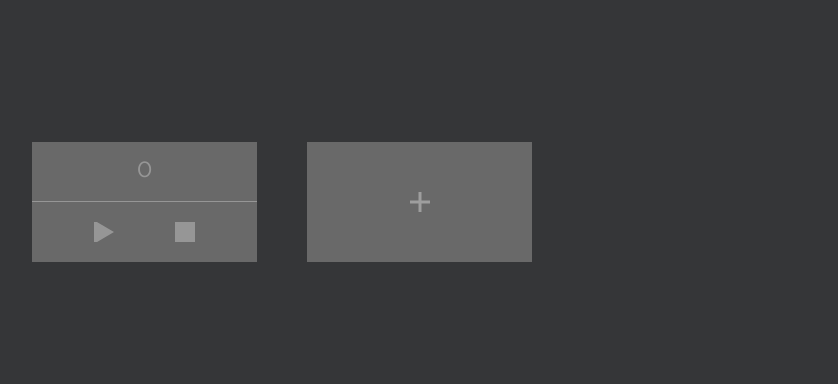
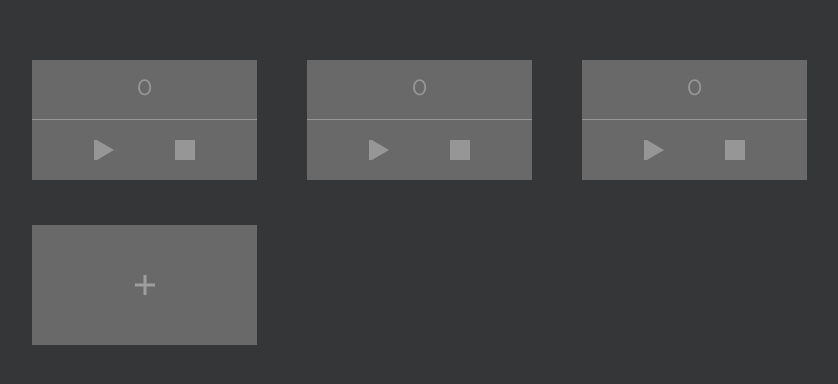
Before and after one commit to N-Daria/Stopwatchers, a Vue app: page / in a window 1280 px wide. Shown: the part 198-582 px from the top of the page, without its empty margins (220-1058 px from the left). Built offline with nearby package versions, Linux system fonts and the light colour scheme.

Commit message:
feat: divides components

```diff
--- a/src/components/App.vue
+++ b/src/components/App.vue
@@ -1,38 +1,7 @@
 <template>
   <main class="body">
     <ul class="stopwachList">
-      <!-- <stopwachList v-bind:stopwaches="stopwaches" /> -->
-
-      <!-- <li class="stopwach stopwachList__block" v-for="item in stopwaches" :key="item.id">
-
-
-      </li> -->
-
-      <li class="stopwach stopwachList__block">
-        <p
-          class="stopwach__time"
-          v-bind:class="{ stopwach__time_stopped: !this.stopwach.isActive }"
-        >
-          {{ formattedTime }}
-        </p>
-        <button
-          v-if="!stopwach.isActive"
-          class="stopwach__button stopwach__button_start"
-          v-bind:class="{ stopwach__button_stopped: !this.stopwach.isActive }"
-          @click="setTimer"
-        ></button>
-        <button
-          v-if="stopwach.isActive"
-          class="stopwach__button stopwach__button_stop"
-          v-bind:class="{ stopwach__button_stopped: !this.stopwach.isActive }"
-          @click="stopTimer"
-        ></button>
-        <button
-          class="stopwach__button stopwach__button_reset"
-          v-bind:class="{ stopwach__button_stopped: !this.stopwach.isActive }"
-          @click="resetTimer"
-        ></button>
-      </li>
+      <stopwach-list v-bind:stopwaches="stopwaches" />
 
       <button class="stopwachList__new-stopwach stopwachList__block" @click="createTimer"></button>
     </ul>
@@ -40,86 +9,47 @@
 </template>
 
 <script>
-// import stopwachList from './stopwachList.vue';
+import StopwachList from './StopwachList.vue';
 
 export default {
-  // components: {
-  //   stopwachList,
-  // },
+  components: {
+    StopwachList,
+  },
 
   data() {
     return {
-      stopwach: {
-        time: 0,
-        id: Date.now(),
-        isActive: false,
-        timer: null,
-      },
-
-      // stopwaches: [
-      //   {
-      //     time: 0,
-      //     id: Date.now(),
-      //     isSet: true,
-      //   },
-      //   {
-      //     time: '25:32',
-      //     id: Date.now(),
-      //     isSet: true,
-      //   },
-      //   {
-      //     time: '1:30:15',
-      //     id: Date.now(),
-      //     isSet: true,
-      //   },
-      // ],
+      stopwaches: [
+        {
+          time: 0,
+          id: Date.now(),
+          isActive: false,
+          timer: null,
+        },
+        {
+          time: 0,
+          id: Date.now(),
+          isActive: false,
+          timer: null,
+        },
+        {
+          time: 0,
+          id: Date.now(),
+          isActive: false,
+          timer: null,
+        },
+      ],
     };
   },
 
   methods: {
     createTimer() {
       const newStopwach = {
-        time: 4,
+        time: 0,
         id: Date.now(),
-        isSet: false,
+        isActive: false,
+        timer: null,
       };
       this.stopwaches.push(newStopwach);
-    },
-
-    setTimer() {
-      this.stopwach.isActive = true;
-
-      this.stopwach.timer = setInterval(() => {
-        this.stopwach.time += 1;
-      }, 1000);
-    },
-
-    resetTimer() {
-      this.stopwach.time = 0;
-    },
-
-    stopTimer() {
-      this.stopwach.isActive = false;
-      clearInterval(this.stopwach.timer);
-    },
-  },
-
-  computed: {
-    formattedTime() {
-      let newTime = this.stopwach.time;
-
-      if (newTime > 60) {
-        const date = new Date(1990, 1, 1, 0, 0, this.stopwach.time);
-
-        if (date.getMinutes() > 0) {
-          newTime = `${date.getMinutes()}:${date.getSeconds()}`;
-        }
-        if (date.getHours() > 0) {
-          newTime = `${date.getHours()}:${date.getMinutes()}:${date.getSeconds()}`;
-        }
-      }
-
-      return newTime;
     },
   },
 };
@@ -168,11 +98,6 @@ button {
   padding: 0;
 }
 
-.stopwachList__block {
-  min-height: 120px;
-  background-color: #696969;
-}
-
 @media (max-width: 1199px) {
   .stopwachList {
     max-width: 500px;
@@ -185,52 +110,9 @@ button {
   }
 }
 
-.stopwach {
-  display: flex;
-  flex-wrap: wrap;
-  justify-content: space-evenly;
-  color: white;
-}
-
-.stopwach__time {
-  border-bottom: 1px white solid;
-  padding: 19px 0;
-  color: inherit;
-  font-family: 'Gotham Pro', 'Arial', 'sans-serif';
-  font-style: normal;
-  font-weight: 400;
-  font-size: 22px;
-  line-height: 21px;
-  text-align: center;
-  width: 100%;
-  margin: 0;
-}
-
-.stopwach__time_stopped,
-.stopwach__button_stopped {
-  opacity: 0.3;
-}
-
-.stopwach__button {
-  background-position: center;
-  background-repeat: no-repeat;
-  background-size: 20px;
-  background-color: inherit;
-  width: 20px;
-  height: 20px;
-  margin: 20px 0;
-}
-
-.stopwach__button_start {
-  background-image: url(../assets/icons/треугольник.svg);
-}
-
-.stopwach__button_stop {
-  background-image: url(../assets/icons/Пауза.svg);
-}
-
-.stopwach__button_reset {
-  background-image: url(../assets/icons/квадрат.svg);
+.stopwachList__block {
+  min-height: 120px;
+  background-color: #696969;
 }
 
 .stopwachList__new-stopwach {
--- /dev/null
+++ b/src/components/StopwachList.vue
@@ -0,0 +1,22 @@
+<template>
+  <stopwatch-item v-for="stopwach in stopwaches" :key="stopwach.id" v-bind:stopwach="stopwach" />
+</template>
+
+<script>
+import StopwatchItem from './StopwatchItem.vue';
+
+export default {
+  components: {
+    StopwatchItem,
+  },
+
+  props: {
+    stopwaches: {
+      type: Array,
+      required: true,
+    },
+  },
+};
+</script>
+
+<style></style>
--- /dev/null
+++ b/src/components/StopwatchItem.vue
@@ -0,0 +1,123 @@
+<template>
+  <li class="stopwach stopwachList__block">
+    <p class="stopwach__time" v-bind:class="{ stopwach__time_stopped: !stopwach.isActive }">
+      {{ formattedTime }}
+    </p>
+    <button
+      v-if="!stopwach.isActive"
+      class="stopwach__button stopwach__button_start"
+      v-bind:class="{ stopwach__button_stopped: !stopwach.isActive }"
+      @click="setTimer"
+    ></button>
+    <button
+      v-if="stopwach.isActive"
+      class="stopwach__button stopwach__button_stop"
+      v-bind:class="{ stopwach__button_stopped: !stopwach.isActive }"
+      @click="stopTimer"
+    ></button>
+    <button
+      class="stopwach__button stopwach__button_reset"
+      v-bind:class="{ stopwach__button_stopped: !stopwach.isActive }"
+      @click="resetTimer"
+    ></button>
+  </li>
+</template>
+
+<script>
+export default {
+  props: {
+    stopwach: {
+      type: Object,
+      required: true,
+    },
+  },
+
+  methods: {
+    setTimer() {
+      this.stopwach.isActive = true;
+
+      this.stopwach.timer = setInterval(() => {
+        this.stopwach.time += 1;
+      }, 1000);
+    },
+
+    resetTimer() {
+      this.stopwach.time = 0;
+    },
+
+    stopTimer() {
+      this.stopwach.isActive = false;
+      clearInterval(this.stopwach.timer);
+    },
+  },
+
+  computed: {
+    formattedTime() {
+      let newTime = this.stopwach.time;
+
+      if (newTime > 60) {
+        const date = new Date(1990, 1, 1, 0, 0, this.stopwach.time);
+
+        if (date.getMinutes() > 0) {
+          newTime = `${date.getMinutes()}:${date.getSeconds()}`;
+        }
+        if (date.getHours() > 0) {
+          newTime = `${date.getHours()}:${date.getMinutes()}:${date.getSeconds()}`;
+        }
+      }
+
+      return newTime;
+    },
+  },
+};
+</script>
+
+<style>
+.stopwach {
+  display: flex;
+  flex-wrap: wrap;
+  justify-content: space-evenly;
+  color: white;
+}
+
+.stopwach__time {
+  border-bottom: 1px white solid;
+  padding: 19px 0;
+  color: inherit;
+  font-family: 'Gotham Pro', 'Arial', 'sans-serif';
+  font-style: normal;
+  font-weight: 400;
+  font-size: 22px;
+  line-height: 21px;
+  text-align: center;
+  width: 100%;
+  margin: 0;
+}
+
+.stopwach__time_stopped,
+.stopwach__button_stopped {
+  opacity: 0.3;
+}
+
+.stopwach__button {
+  background-position: center;
+  background-repeat: no-repeat;
+  background-size: 20px;
+  background-color: inherit;
+  width: 20px;
+  height: 20px;
+  margin: 20px 0;
+}
+
+.stopwach__button_start {
+  background-image: url(../assets/icons/треугольник.svg);
+}
+
+.stopwach__button_stop {
+  background-image: url(../assets/icons/Пауза.svg);
+}
+
+.stopwach__button_reset {
+  background-image: url(../assets/icons/квадрат.svg);
+}
+</style>
```
